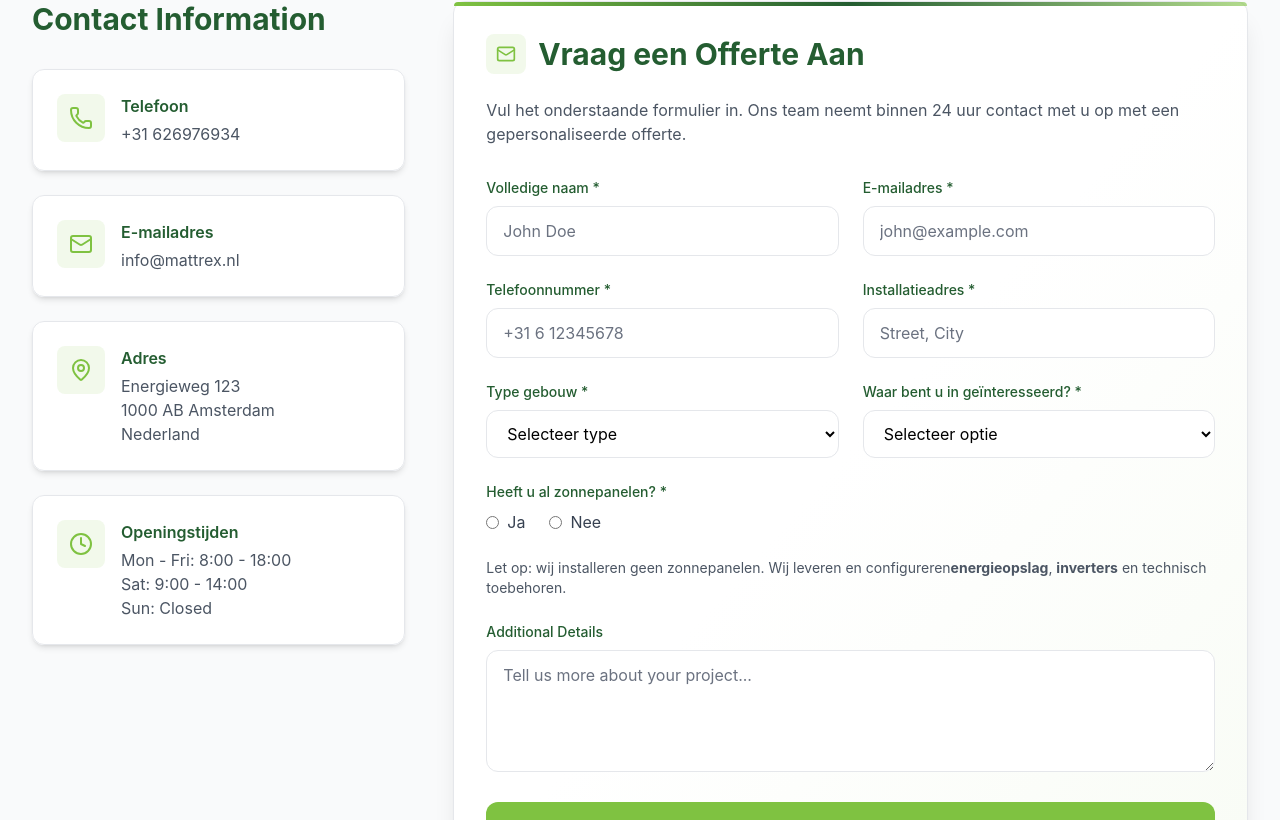
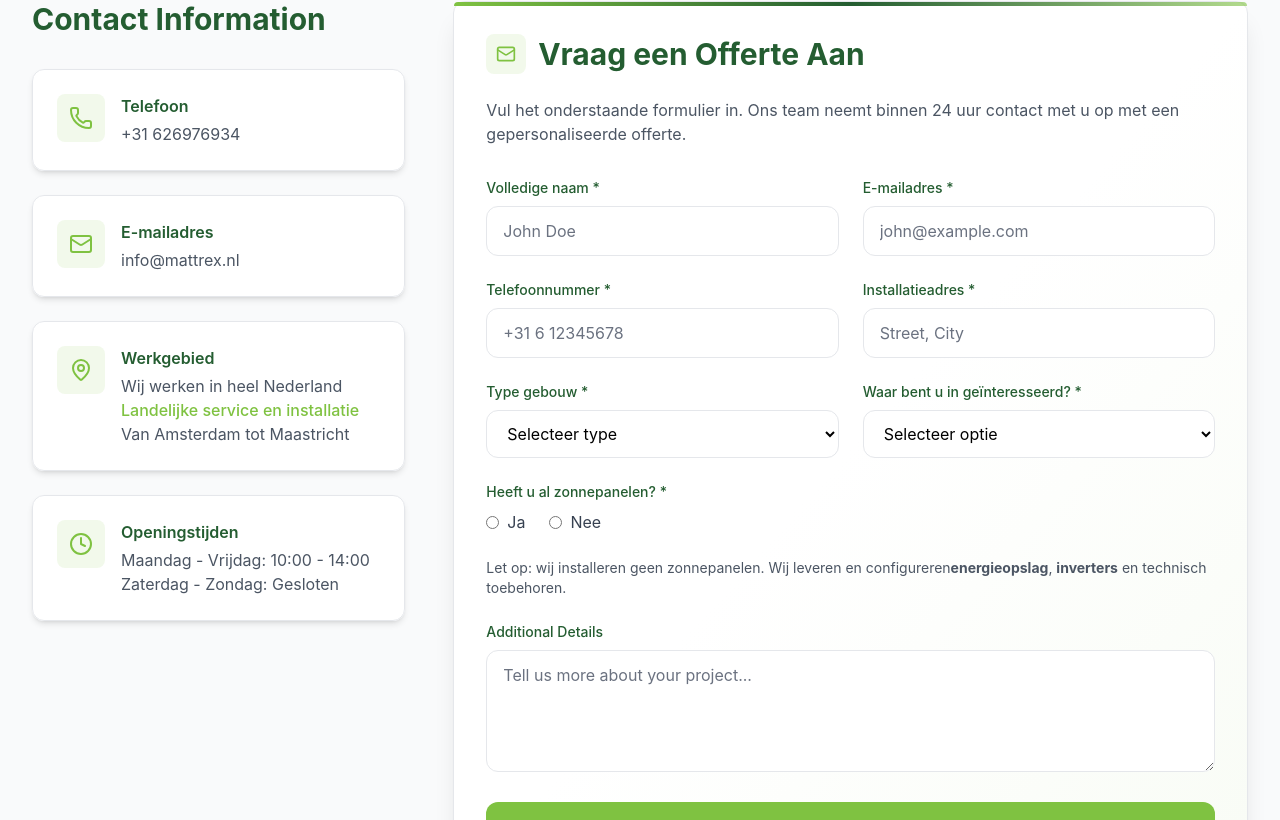
Before and after one commit to DzejkobBerry/mattrex.nl, a React (Vite) app: page /contact in a window 1280 px wide. Shown: the part 456-1276 px from the top of the page. Built offline with nearby package versions, Linux system fonts and the light colour scheme.

Commit message:
docs(Contact): update address and opening hours information
Update contact page content to reflect current working area and business hours. Changed from specific address to nationwide service coverage and adjusted opening times to current schedule.

```diff
--- a/src/pages/Contact.tsx
+++ b/src/pages/Contact.tsx
@@ -85,14 +85,14 @@ export function Contact() {
                   </div>
                   <div>
                     <h3 className="font-semibold text-secondary mb-1">
-                      Adres
+                      Werkgebied
                     </h3>
                     <p className="text-gray-600">
-                      Energieweg 123
+                      Wij werken in heel Nederland
                       <br />
-                      1000 AB Amsterdam
+                      <span className="text-primary font-medium">Landelijke service en installatie</span>
                       <br />
-                      Nederland
+                      Van Amsterdam tot Maastricht
                     </p>
                   </div>
                 </div>
@@ -108,11 +108,9 @@ export function Contact() {
                       Openingstijden
                     </h3>
                     <p className="text-gray-600">
-                      Mon - Fri: 8:00 - 18:00
+                      Maandag - Vrijdag: 10:00 - 14:00
                       <br />
-                      Sat: 9:00 - 14:00
-                      <br />
-                      Sun: Closed
+                      Zaterdag - Zondag: Gesloten
                     </p>
                   </div>
                 </div>
```
